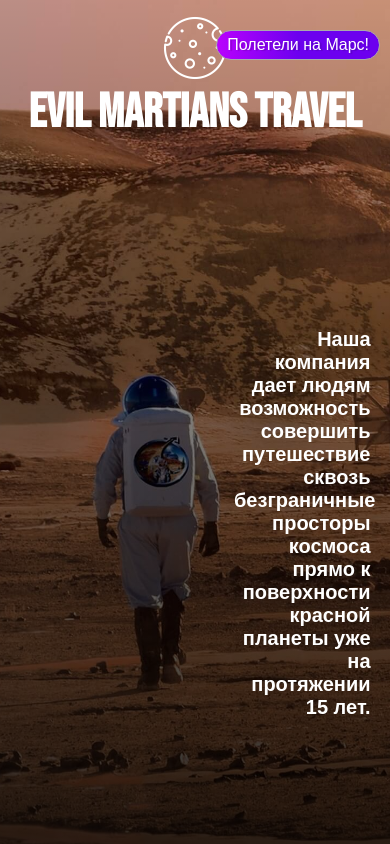
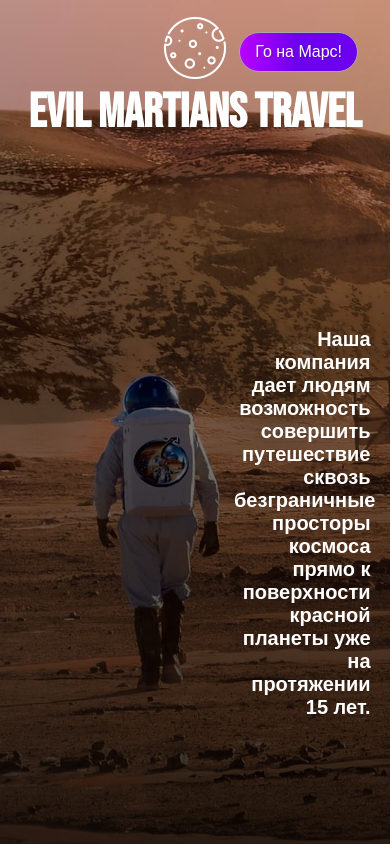
Before and after one commit to Bambukin/mars, a plain HTML site: page index.html in a window 390 px wide. Shown: the top 844 px of the page. Drawn offline with Linux system fonts and the light colour scheme.

Commit message:
refactor header

```diff
--- a/css/button.css
+++ b/css/button.css
@@ -28,10 +28,3 @@
   color: #fff;
   border: 1px solid darkgrey;
 }
-
-@media (max-width: 640px) {
-  .small-button {
-    font-size: 16px;
-    padding: 5px 10px;
-  }
-}
--- a/css/header.css
+++ b/css/header.css
@@ -10,9 +10,3 @@
   float: right;
   margin: 2em;
 }
-
-@media (max-width: 640px) {
-  .header-button {
-    margin: 30px 10px;
-  }
-}
--- a/index.html
+++ b/index.html
@@ -22,7 +22,7 @@
 <body>
 <div class="header">
   <div class="header-button">
-    <a class="small-button button-mars" href="#">Полетели на Mарс!</a>
+    <a class="small-button button-mars" href="#">Го на Mарс!</a>
   </div>
 </div>
 
```
